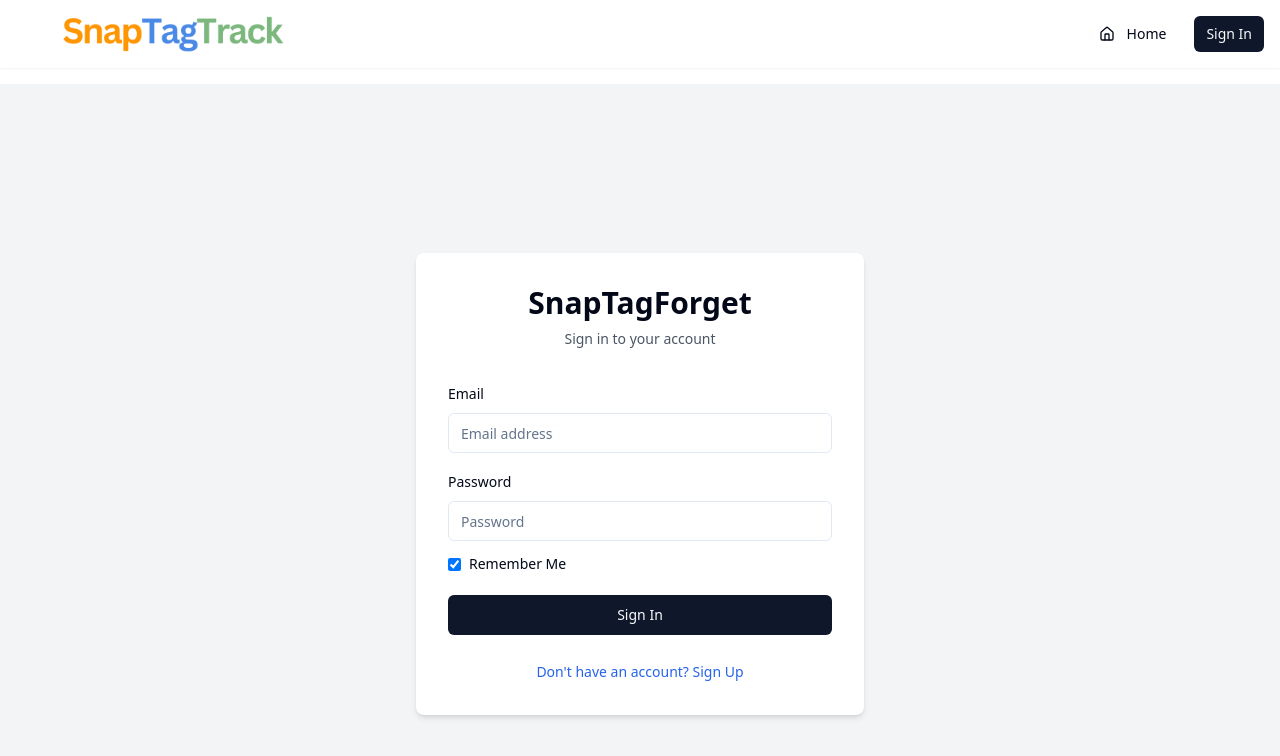
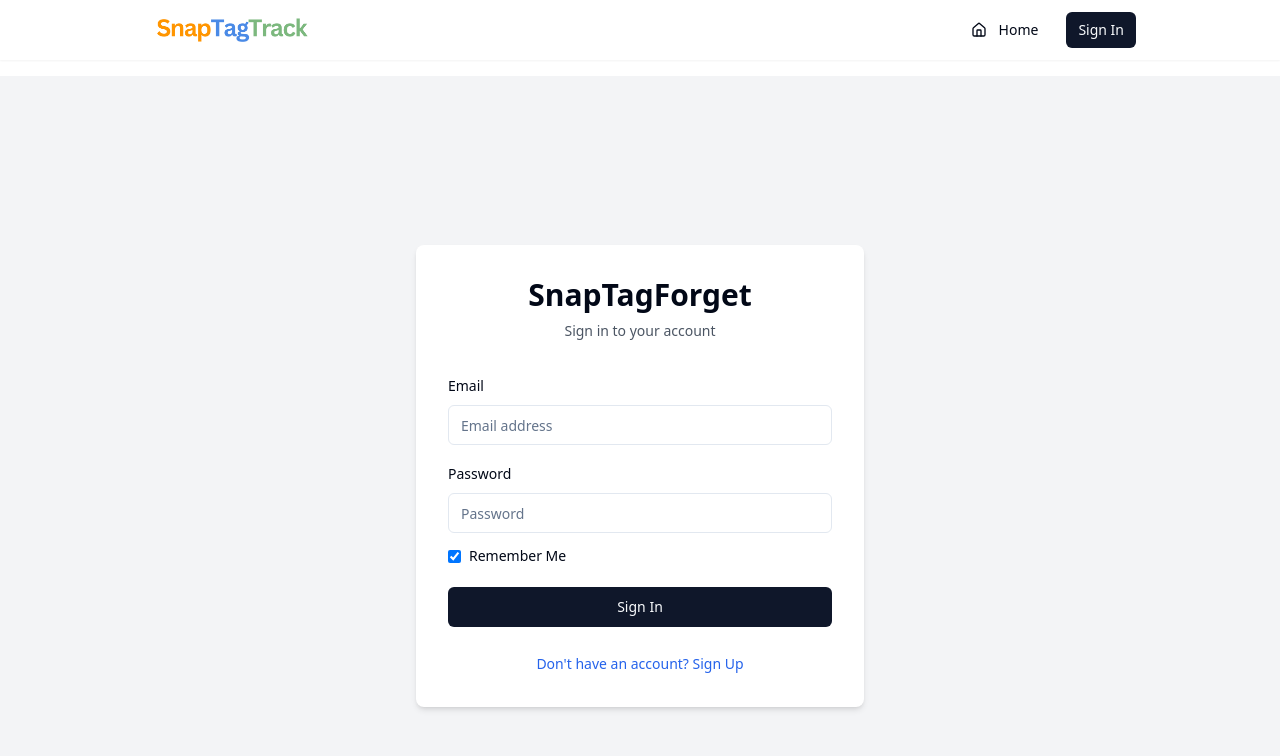
Before and after one commit to delloop-lab/snap-tag-track, a React (Vite) app: page /auth in a window 1280 px wide. Shown: the top 756 px of the page. Built offline with nearby package versions, Linux system fonts and the light colour scheme.

Commit message:
Add no.png image and update Navbar

```diff
--- a/src/components/Navbar.tsx
+++ b/src/components/Navbar.tsx
@@ -41,9 +41,9 @@ const Navbar = () => {
 
   return (
     <nav className="bg-white md:bg-white md:shadow-sm sticky top-0 z-30">
-      <div className="container mx-auto px-4 py-3 flex items-center justify-between">
+      <div className="max-w-5xl mx-auto px-4 py-3 flex items-center justify-between">
         <Link to="/" className="flex items-center gap-2 font-bold text-xl">
-          <img src="/SnapTagTrack.png" alt="SnapTagForget Logo" className="w-3/4 h-auto mx-auto hidden md:block" />
+          <img src="/SnapTagTrack.png" alt="SnapTagForget Logo" className="w-1/2 h-auto ml-2 hidden md:block" />
           <span className="sr-only">SnapTagForget</span>
         </Link>
         {/* Hamburger for mobile */}
```
Also changed, not shown: public/no.png (added).
